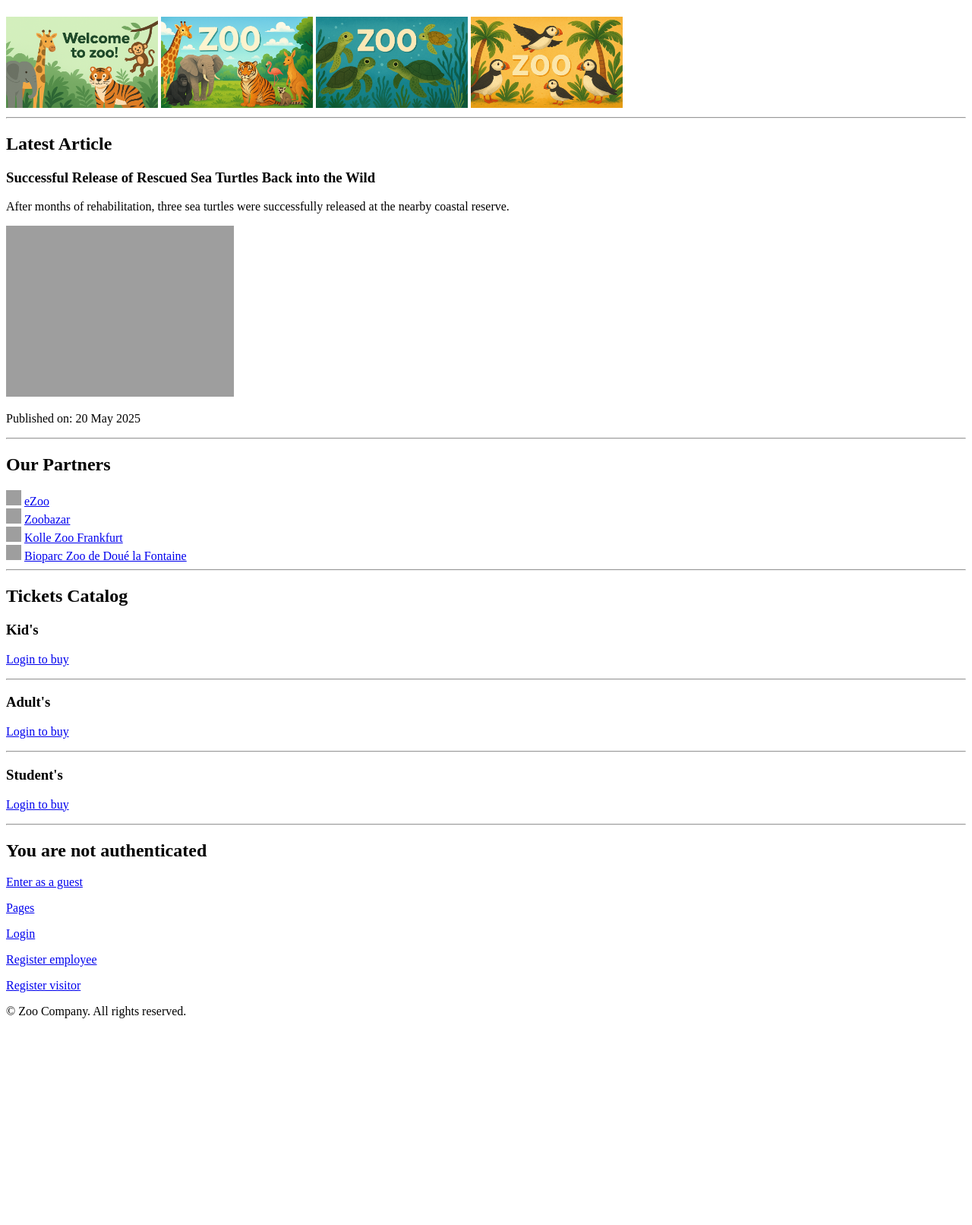
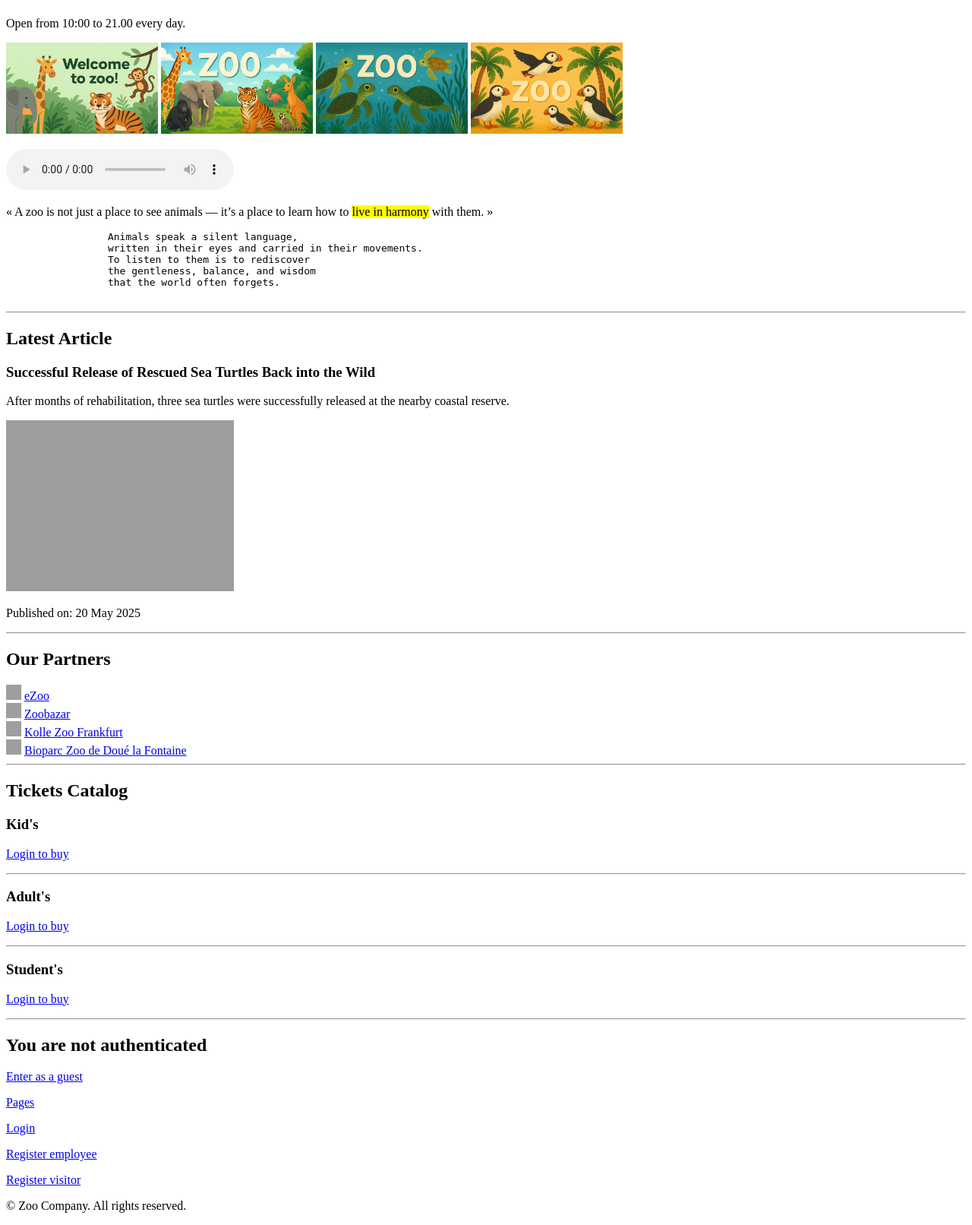
Before and after one commit to Antrsss/IGI_STRWEB_RENAMED, a Django app: page / in a window 1280 px wide. Shown: the part 170-1782 px from the top of the page at 76% size. Before the commit the page ends 1510 px from the top, so only its background shows below. Run offline with Django 5.2, Linux system fonts and the light colour scheme; data comes from the database, SQL or seed files in the repository; grey boxes are pictures that could not be loaded.

Commit message:
Last task addition

```diff
--- a/IGI/LR5/ZooApp/zoo/templates/home.html
+++ b/IGI/LR5/ZooApp/zoo/templates/home.html
@@ -4,7 +4,7 @@
 <head>
     <meta charset="UTF-8">
     <title>Main page</title>
-    <!--icon-->
+    <link rel="icon" href="{% static 'images/zoo_icon.png' %}" type="image/png">
 </head>
 <body>
     <header>
@@ -12,9 +12,33 @@
         <h1>Welcome to zoo!</h1>
     </header>
 
+    <p>Open from <time>10:00</time> to <time>21.00</time> every day.</p>
+
     {% for banner in banners %}
         <img src="{{ banner }}" alt="Banner {{ forloop.counter }}" width="200" height="120">
     {% endfor %}
+
+    <p>
+        <audio controls>
+            <source src="{% static "audio/zoo_audio.mp3" %}" type="audio/mpeg">
+            Your browser doesn't support audio.
+        </audio>
+    </p>
+
+    <p>
+        <q lang="eng" cite="https://chatgpt.com/">
+            A zoo is not just a place to see animals<wbr> — it’s a place to learn how to <wbr><mark>live in harmony</mark> with them.
+        </q>
+    </p>
+    <blockquote lang="eng">
+        <pre>
+            Animals speak a silent language,
+            written in their eyes and carried in their movements.
+            To listen to them is to rediscover
+            the gentleness, balance, and wisdom
+            that the world often forgets.
+        </pre>
+    </blockquote>
 
     <hr>
     {% if latest_article %}
--- a/IGI/LR5/ZooApp/zoo/templates/pages/privacy_policy.html
+++ b/IGI/LR5/ZooApp/zoo/templates/pages/privacy_policy.html
@@ -6,7 +6,7 @@
 <main>
   <header>
     <h1>Privacy Policy — Greenfield City Zoo</h1>
-    <p class="small">Effective date: <strong>September 12, 2025</strong></p>
+    <p class="small">Effective date: <time datetime="2024-09-12">September 12, 2025</time></p>
   </header>
 
   <section id="intro">
```
Also changed, not shown: IGI/LR5/ZooApp/zoo/templates/pages/positions_list.html (+4 -3 lines).
